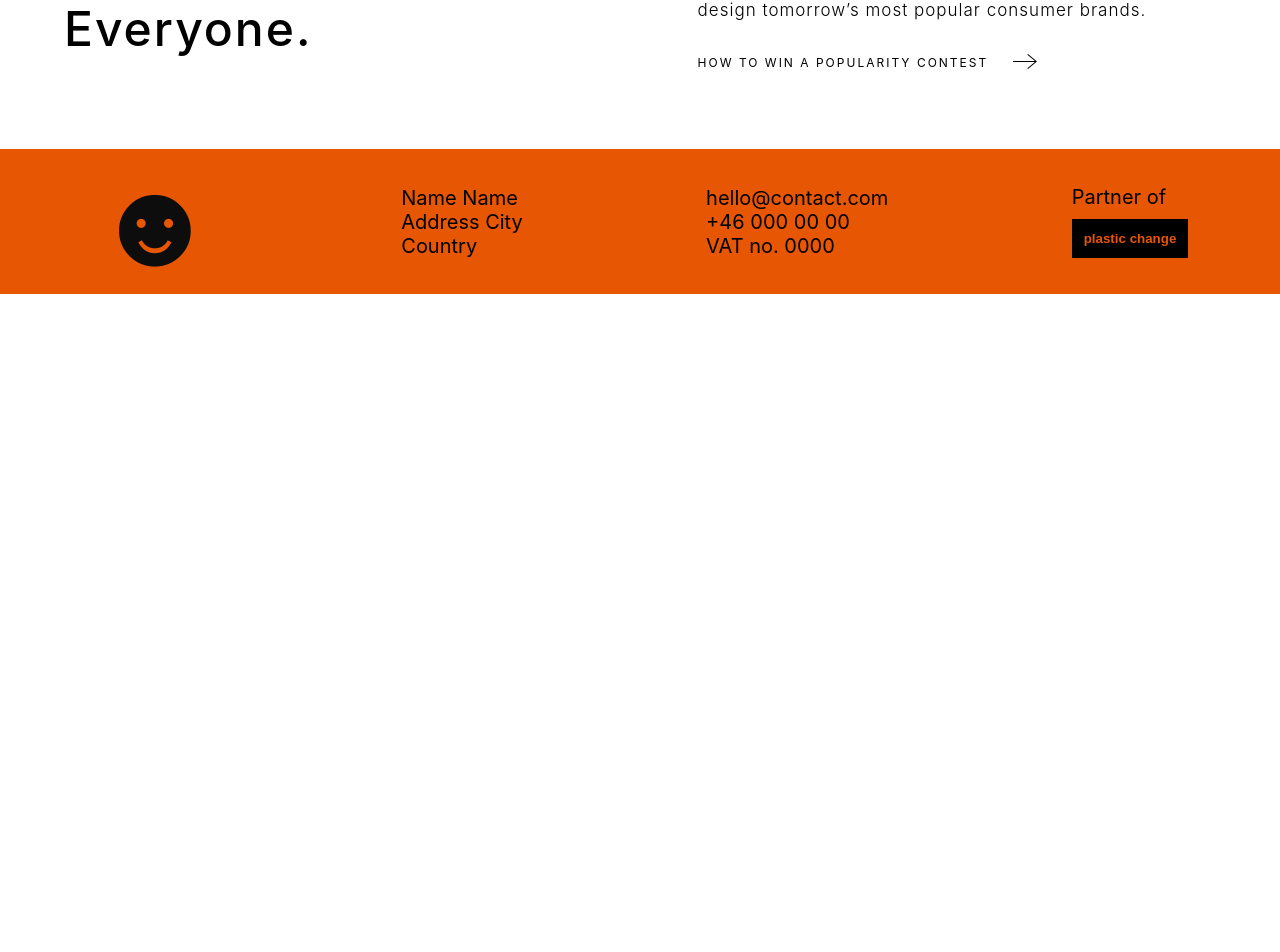
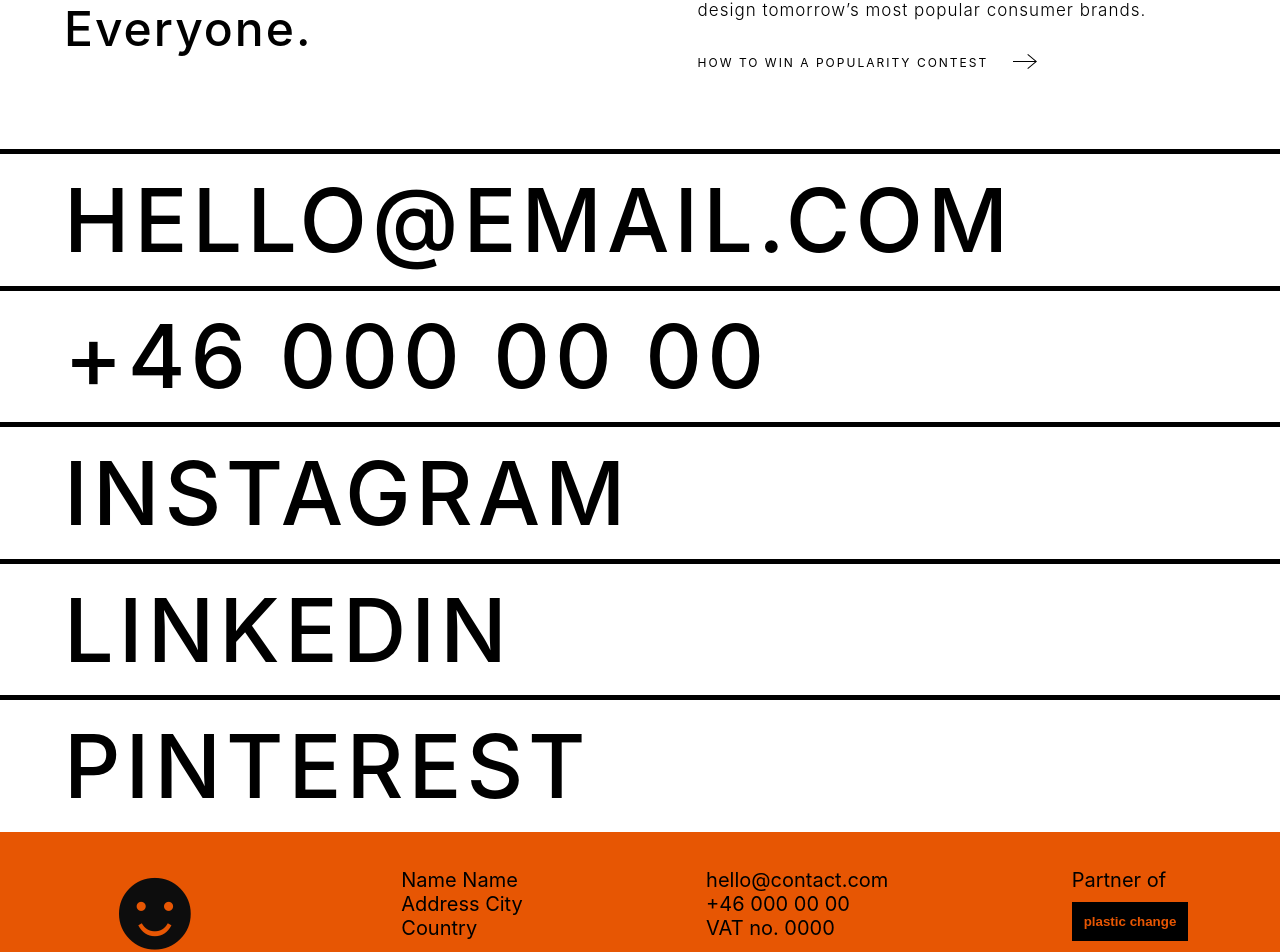
Before and after one commit to annesophiegendron/website-design-template-august, a React (Create React App) app in the folder my-app/: page / in a window 1280 px wide. Shown: the part 729-1681 px from the top of the page. Before the commit the page ends 1023 px from the top, so only its background shows below. Built offline with nearby package versions, Linux system fonts and the light colour scheme.

Commit message:
social component

```diff
--- a/my-app/src/components/SocialContact.js
+++ b/my-app/src/components/SocialContact.js
@@ -0,0 +1,47 @@
+import React from 'react';
+import styled from 'styled-components';
+
+const List = styled.ul`
+margin: 0;
+padding: 0;
+`
+
+const ListElement = styled.li`
+  pointer: cursor;
+  cursor: pointer;
+  border-top: solid black 5px;
+  padding-top: 3%;
+  padding-bottom: 3%;
+
+  @media (min-width: 992px) {
+    padding-top: 1%;
+    padding-bottom: 1%;
+   }
+`
+
+const Text = styled.a`
+  padding: 0;
+  margin: 0;
+  padding-left: 5%;
+  font-size: 5vh;
+  text-transform: uppercase;
+  letter-spacing: 5px;
+  font-weight: 500;
+
+  @media (min-width: 992px) {
+    font-size: 11vh;
+    }
+`
+
+export const SocialContact = () => {
+
+  return (
+    <List>
+      <ListElement><Text>hello@email.com</Text></ListElement>
+      <ListElement><Text>+46 000 00 00</Text></ListElement>
+      <ListElement><Text>instagram</Text></ListElement>
+      <ListElement><Text>linkedin</Text></ListElement>
+      <ListElement><Text>pinterest</Text></ListElement>
+    </List>
+  )
+}
--- a/my-app/src/pages/Homepage.js
+++ b/my-app/src/pages/Homepage.js
@@ -7,6 +7,7 @@ import styled from 'styled-components';
 import { Header } from '../components/Header';
 import { Footer } from '../components/Footer';
 import { Article } from '../components/Article';
+import { SocialContact } from '../components/SocialContact';
 
 const Wrapper = styled.div`
   margin: 0;
@@ -52,6 +53,7 @@ export const Homepage = (props) => {
         text="Branding is a popularity contest – after all, products don’t end up in people’s homes by chance. So, that’s what we do. Simplify and amplify, to help define and design tomorrow’s most popular consumer brands."
         linkText="how to win a popularity contest"
       />
+      <SocialContact />
       <Footer />
     </Wrapper>
   )
```
